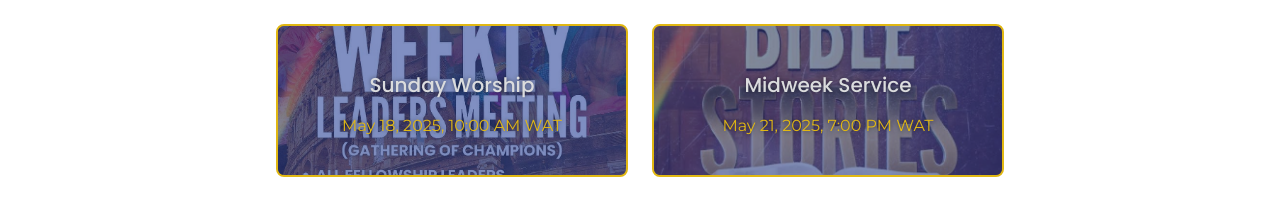
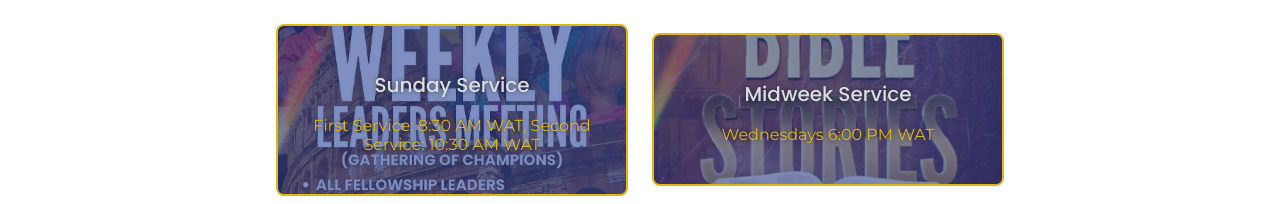
Before and after one commit to sophrone/cebigchurch, a Next.js app: page /live-service in a window 1280 px wide. Shown: the part 686-890 px from the top of the page. Built offline with nearby package versions, Linux system fonts and the light colour scheme.

Commit message:
Modify service time

```diff
--- a/app/live-service/page.tsx
+++ b/app/live-service/page.tsx
@@ -27,7 +27,7 @@ export default function LiveService() {
             <iframe
               className={styles.heroPlayer}
               src={`https://www.youtube.com/embed/${videoId}?autoplay=1&mute=1&rel=0`}
-              title="CEBC Youth Church Live Service"
+              title="CEBC Church Live Service"
               allow="accelerometer; autoplay; clipboard-write; encrypted-media; gyroscope; picture-in-picture"
               allowFullScreen
             ></iframe>
@@ -53,8 +53,8 @@ export default function LiveService() {
         <h2 className={styles.scheduleTitle}>Service Schedule</h2>
         <div className={styles.scheduleGrid}>
           {[
-            { day: "Sunday Worship", time: "May 18, 2025, 10:00 AM WAT", class: styles.sundayCard },
-            { day: "Midweek Service", time: "May 21, 2025, 7:00 PM WAT", class: styles.wednesdayCard },
+            { day: "Sunday Service", time: "First Service: 8:30 AM WAT, Second Service: 10:30 AM WAT", class: styles.sundayCard },
+            { day: "Midweek Service", time: "Wednesdays 6:00 PM WAT", class: styles.wednesdayCard },
           ].map((service, index) => (
             <div key={index} className={`${styles.scheduleCard} ${service.class}`}>
               <h3 className={styles.scheduleDay}>{service.day}</h3>
```
